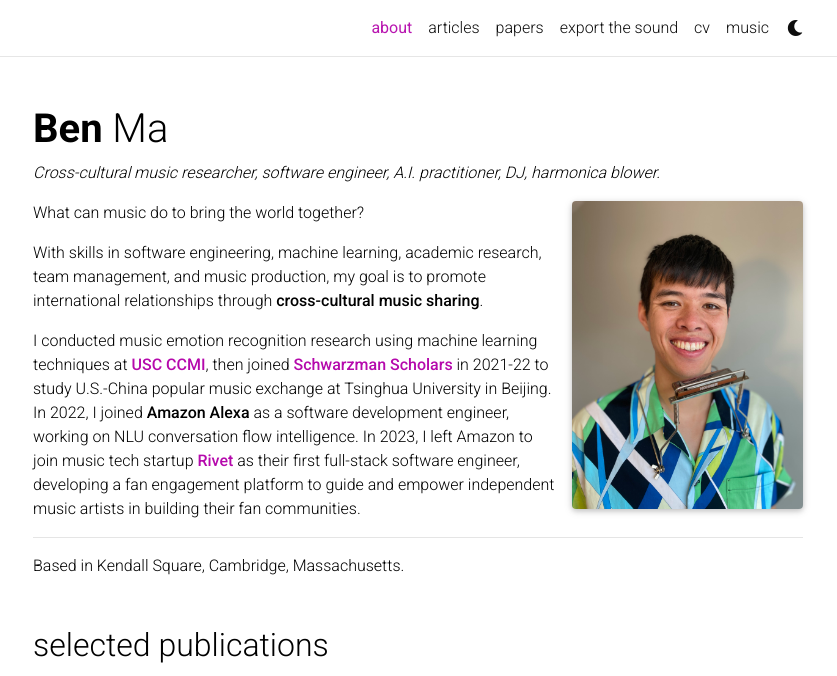
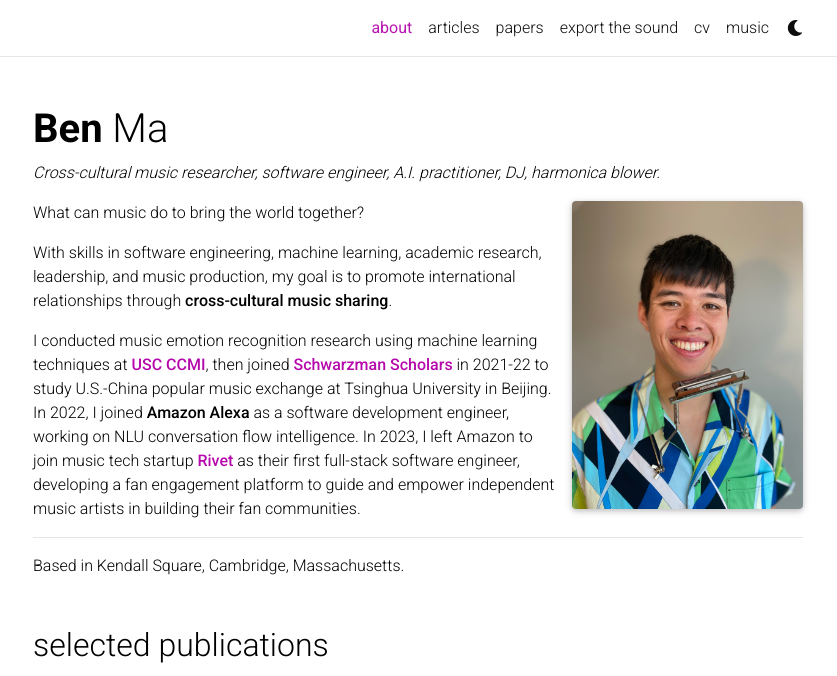
Before and after one commit to Lysosome/benjma.github.io, a Jekyll site: the page built from _pages/about.md, in a window 1280 px wide and 1027 px high, cut to the strip 0-676 px from the top of the window. Shown: the whole strip, without its empty margins (222-1059 px from the left). Built offline with Jekyll 4.4.1, drawn with Linux system fonts in a browser that asks for light colours; comment, search, counter and statistics services are not loaded; a style sheet for code colours, icons or effects is not loaded.

Commit message:
Retrigger for medium article

```diff
--- a/_pages/about.md
+++ b/_pages/about.md
@@ -17,7 +17,7 @@
 
 What can music do to bring the world together?
 
-With skills in software engineering, machine learning, academic research, team management, and music production, my goal is to promote international relationships through **cross-cultural music sharing**.
+With skills in software engineering, machine learning, academic research, leadership, and music production, my goal is to promote international relationships through **cross-cultural music sharing**.
 
 I conducted music emotion recognition research using machine learning techniques at **[USC CCMI](https://sail.usc.edu/~ccmi/)**, then joined **[Schwarzman Scholars](https://www.schwarzmanscholars.org/)** in 2021-22 to study U.S.-China popular music exchange at Tsinghua University in Beijing. In 2022, I joined **Amazon Alexa** as a software development engineer, working on NLU conversation flow intelligence. In 2023, I left Amazon to join music tech startup **[Rivet](rivet.app)** as their first full-stack software engineer, developing a fan engagement platform to guide and empower independent music artists in building their fan communities.
 
```
